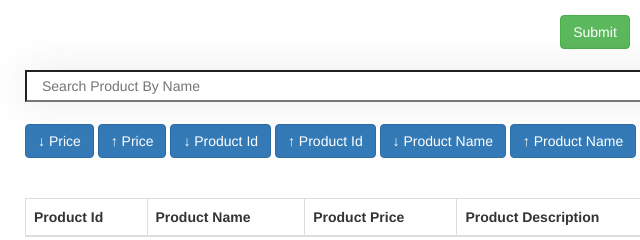
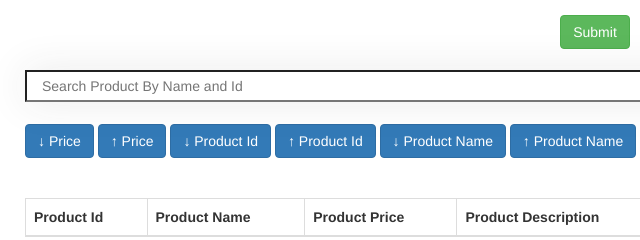
Before and after one commit to dipak2811/CRUD, a plain HTML site: page Index.html in a window 1280 px wide. Shown: the part 295-535 px from the top of the page, 45-685 px from the left. Drawn offline with nearby package versions, Linux system fonts and the light colour scheme.

Commit message:
Update Index.html

```diff
--- a/Index.html
+++ b/Index.html
@@ -61,7 +61,7 @@
     </div>
     <br>
     <div class="container">
-        <input type="text" placeholder="Search Product By Name" class="col-10 col-md-9 col-sm-12" id="search_value">&nbsp;
+        <input type="text" placeholder="Search Product By Name and Id"" class="col-10 col-md-9 col-sm-12" id="search_value">&nbsp;
         <button class="btn btn-primary" onclick="search_item()" id="bt1" class="col-2 col-md-3 col-sm-4">Search</button>
         <button class="btn btn-danger" onclick="clear_search()" id="bt2" class="col-md-3 col-sm-4">&nbsp;Clear</button>
     </div>
```
